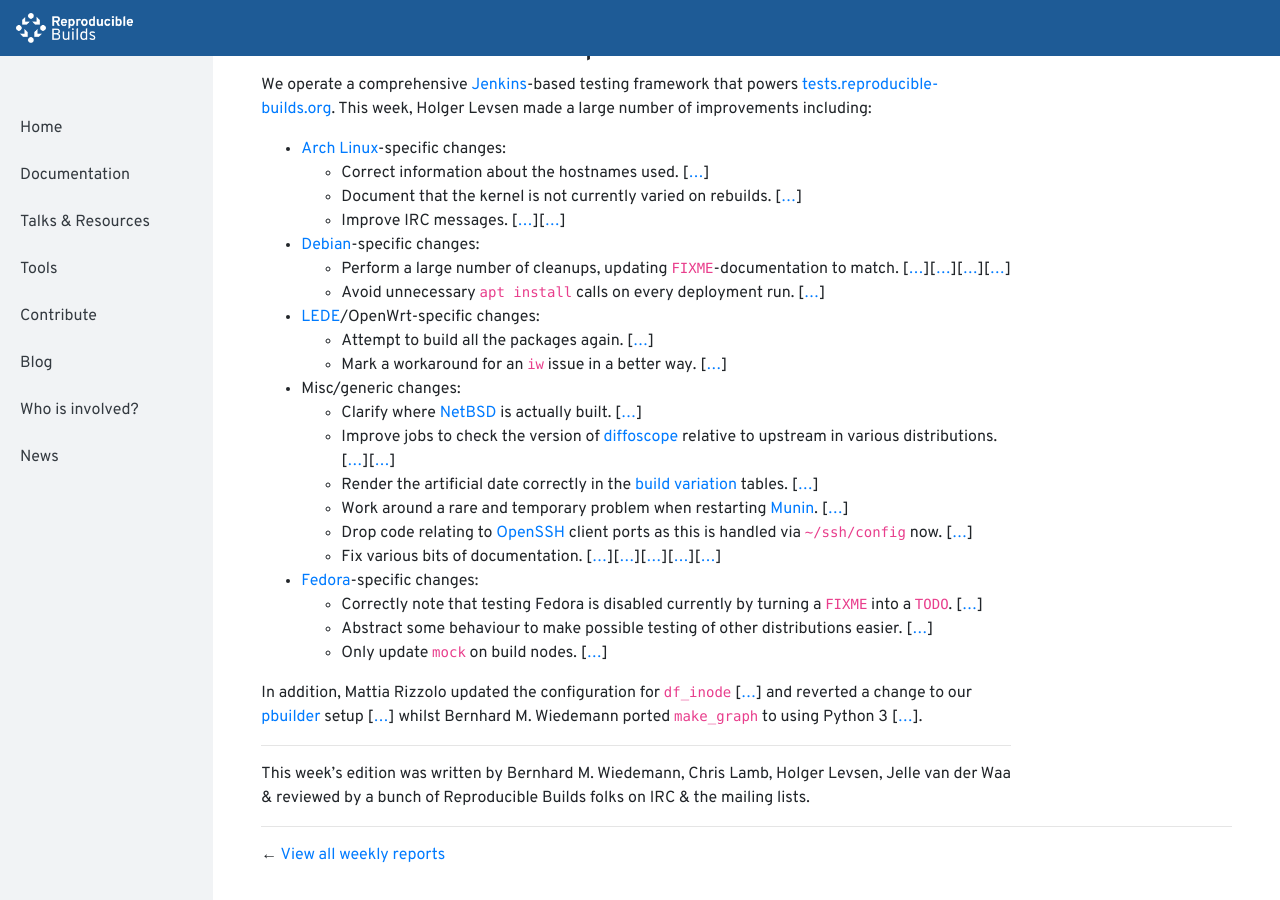
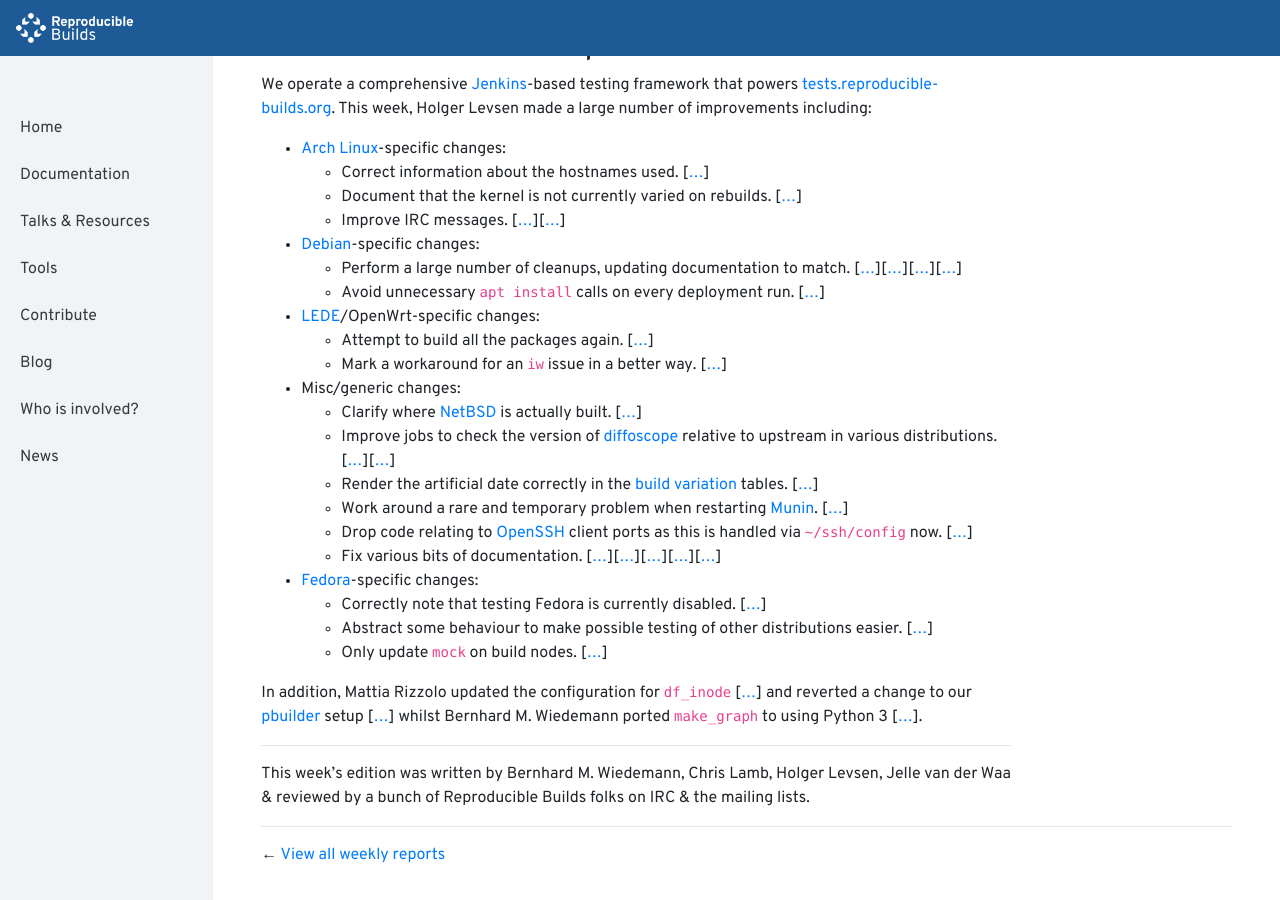
Before and after one commit to prototypefund/reproducible-website, a Jekyll site: the page built from _blog/posts/198.md, in a window 1280 px wide and 900 px high, scrolled down 1911 px. Built offline with Jekyll 4.4.1, drawn with Linux system fonts in a browser that asks for light colours.

Commit message:
Drop FIXME to prevent false-positive FIXME detection (!).

```diff
--- a/_blog/posts/198.md
+++ b/_blog/posts/198.md
@@ -54,7 +54,7 @@
     * Improve IRC messages. [[...](https://salsa.debian.org/qa/jenkins.debian.net/commit/f9791397)][[...](https://salsa.debian.org/qa/jenkins.debian.net/commit/f7019d9a)]
 
 * [Debian](https://www.debian.org/)-specific changes:
-    * Perform a large number of cleanups, updating `FIXME`-documentation to match. [[...](https://salsa.debian.org/qa/jenkins.debian.net/commit/9c099966)][[...](https://salsa.debian.org/qa/jenkins.debian.net/commit/3975ac64)][[...](https://salsa.debian.org/qa/jenkins.debian.net/commit/25c9960b)][[...](https://salsa.debian.org/qa/jenkins.debian.net/commit/ae0b90e5)]
+    * Perform a large number of cleanups, updating documentation to match. [[...](https://salsa.debian.org/qa/jenkins.debian.net/commit/9c099966)][[...](https://salsa.debian.org/qa/jenkins.debian.net/commit/3975ac64)][[...](https://salsa.debian.org/qa/jenkins.debian.net/commit/25c9960b)][[...](https://salsa.debian.org/qa/jenkins.debian.net/commit/ae0b90e5)]
     * Avoid unnecessary `apt install` calls on every deployment run. [[...](https://salsa.debian.org/qa/jenkins.debian.net/commit/6de8b742)]
 
 * [LEDE](https://en.wikipedia.org/wiki/LEDE)/OpenWrt-specific changes:
@@ -70,7 +70,7 @@
     * Fix various bits of documentation. [[...](https://salsa.debian.org/qa/jenkins.debian.net/commit/b6b2b020)][[...](https://salsa.debian.org/qa/jenkins.debian.net/commit/56d78d7a)][[...](https://salsa.debian.org/qa/jenkins.debian.net/commit/1193a073)][[...](https://salsa.debian.org/qa/jenkins.debian.net/commit/052e30fe)][[...](https://salsa.debian.org/qa/jenkins.debian.net/commit/707c70eb)]
 
 * [Fedora](https://getfedora.org/)-specific changes:
-    * Correctly note that testing Fedora is disabled currently by turning a `FIXME` into a `TODO`. [[...](https://salsa.debian.org/qa/jenkins.debian.net/commit/025a59ad)]
+    * Correctly note that testing Fedora is currently disabled. [[...](https://salsa.debian.org/qa/jenkins.debian.net/commit/025a59ad)]
     * Abstract some behaviour to make possible testing of other distributions easier. [[...](https://salsa.debian.org/qa/jenkins.debian.net/commit/ebbb8dce)]
     * Only update `mock` on build nodes. [[...](https://salsa.debian.org/qa/jenkins.debian.net/commit/cd3a475d)]
 
```
